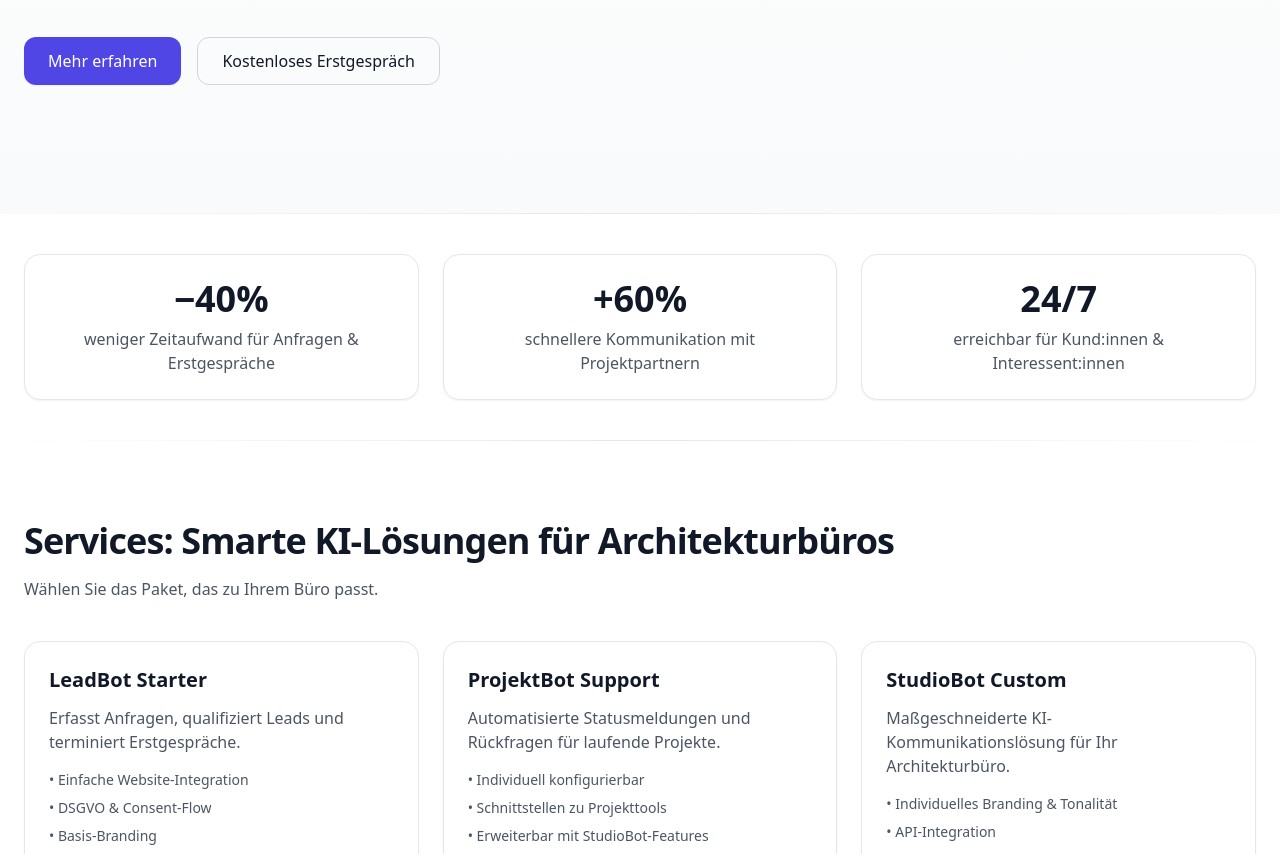
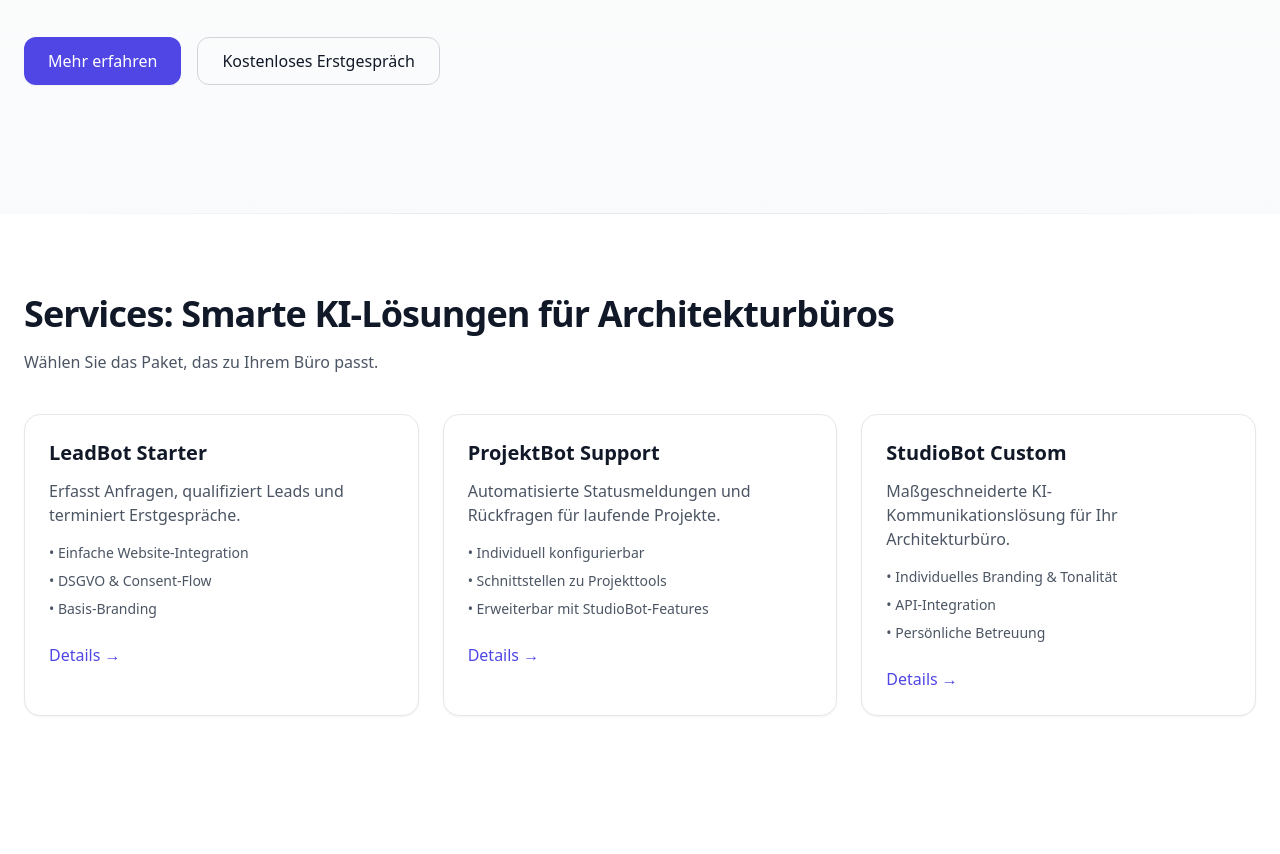
Before and after one commit to hruskarnikola5-cyber/formflowstudio-site, a plain HTML site: page index.html in a window 1280 px wide. Shown: the part 516-1370 px from the top of the page. Drawn offline with nearby package versions, Linux system fonts and the light colour scheme.

Commit message:
Update index.html

```diff
--- a/index.html
+++ b/index.html
@@ -25,11 +25,11 @@
       <nav class="hidden md:flex items-center gap-8 text-sm text-gray-600">
   <a href="#services" class="hover:text-gray-900 transition">Services</a>
   <a href="#about" class="hover:text-gray-900 transition">Über uns</a>
+  <a href="#proof" class="hover:text-gray-900 transition">Ergebnisse</a>
   <a href="#contact" class="inline-flex items-center h-10 px-4 rounded-lg bg-indigo-600 text-white font-medium hover:bg-indigo-700 focus:outline-none focus-visible:ring-2 focus-visible:ring-indigo-500/50 transition shadow-sm">
     Kontakt aufnehmen
   </a>
 </nav>
-
     <!-- Mobile toggle -->
       <button id="menuBtn" aria-label="Menü" class="md:hidden inline-flex items-center justify-center w-10 h-10 rounded-lg border border-gray-200 text-gray-700">
         ☰
@@ -41,6 +41,7 @@
       <div class="mx-auto max-w-7xl px-6 py-4 flex flex-col gap-3">
         <a href="#services" class="py-2">Services</a>
         <a href="#about" class="py-2">Über uns</a>
+         <a href="#proof" class="py-2">Ergebnisse</a>
         <a href="#contact" class="py-2 px-4 rounded-lg bg-indigo-600 text-white w-max">Kontakt aufnehmen</a>
       </div>
     </nav>
@@ -74,26 +75,7 @@
     <div class="h-px w-full bg-gradient-to-r from-transparent via-gray-200 to-transparent"></div>
   </section>
 
-  <!-- ERGEBNISSE (KPI-Leiste) -->
-  <section id="results" class="bg-white">
-    <div class="mx-auto max-w-7xl px-6 py-10">
-      <div class="grid gap-6 md:grid-cols-3">
-        <div class="rounded-2xl border border-gray-200 bg-white p-6 text-center shadow-sm">
-          <div class="text-4xl font-extrabold text-gray-900">−40%</div>
-          <p class="mt-2 text-gray-600">weniger Zeitaufwand für Anfragen & Erstgespräche</p>
-        </div>
-        <div class="rounded-2xl border border-gray-200 bg-white p-6 text-center shadow-sm">
-          <div class="text-4xl font-extrabold text-gray-900">+60%</div>
-          <p class="mt-2 text-gray-600">schnellere Kommunikation mit Projektpartnern</p>
-        </div>
-        <div class="rounded-2xl border border-gray-200 bg-white p-6 text-center shadow-sm">
-          <div class="text-4xl font-extrabold text-gray-900">24/7</div>
-          <p class="mt-2 text-gray-600">erreichbar für Kund:innen & Interessent:innen</p>
-        </div>
-      </div>
-    </div>
-    <div class="h-px w-full bg-gradient-to-r from-transparent via-gray-200 to-transparent"></div>
-  </section>
+
 
   <!-- SERVICES -->
   <section id="services" class="px-6 py-20 bg-white">
```
Lines whose indentation alone changed are shown as unchanged.
